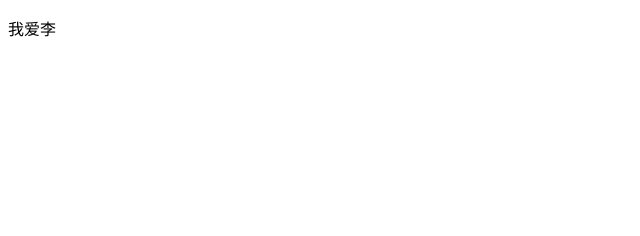
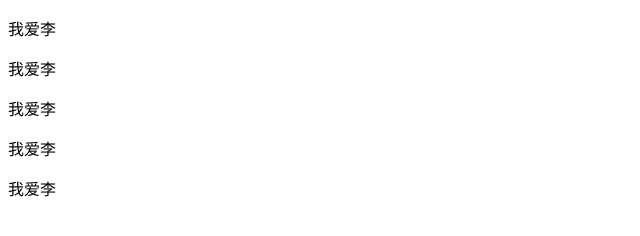
Before and after one commit to asd963nm202/2004, a plain HTML site: page index.html in a window 1280 px wide. Shown: the whole page, without its empty margins (0-640 px from the left). Drawn offline with Linux system fonts and the light colour scheme.

Commit message:
这是第五次提交

```diff
--- a/index.html
+++ b/index.html
@@ -10,6 +10,10 @@
 <body>
     <div>
         <p>我爱李</p>
+        <p>我爱李</p>
+        <p>我爱李</p>
+        <p>我爱李</p>
+        <p>我爱李</p>
     </div>
 </body>
 
```
Also changed, not shown: e.txt, 1 other file.
